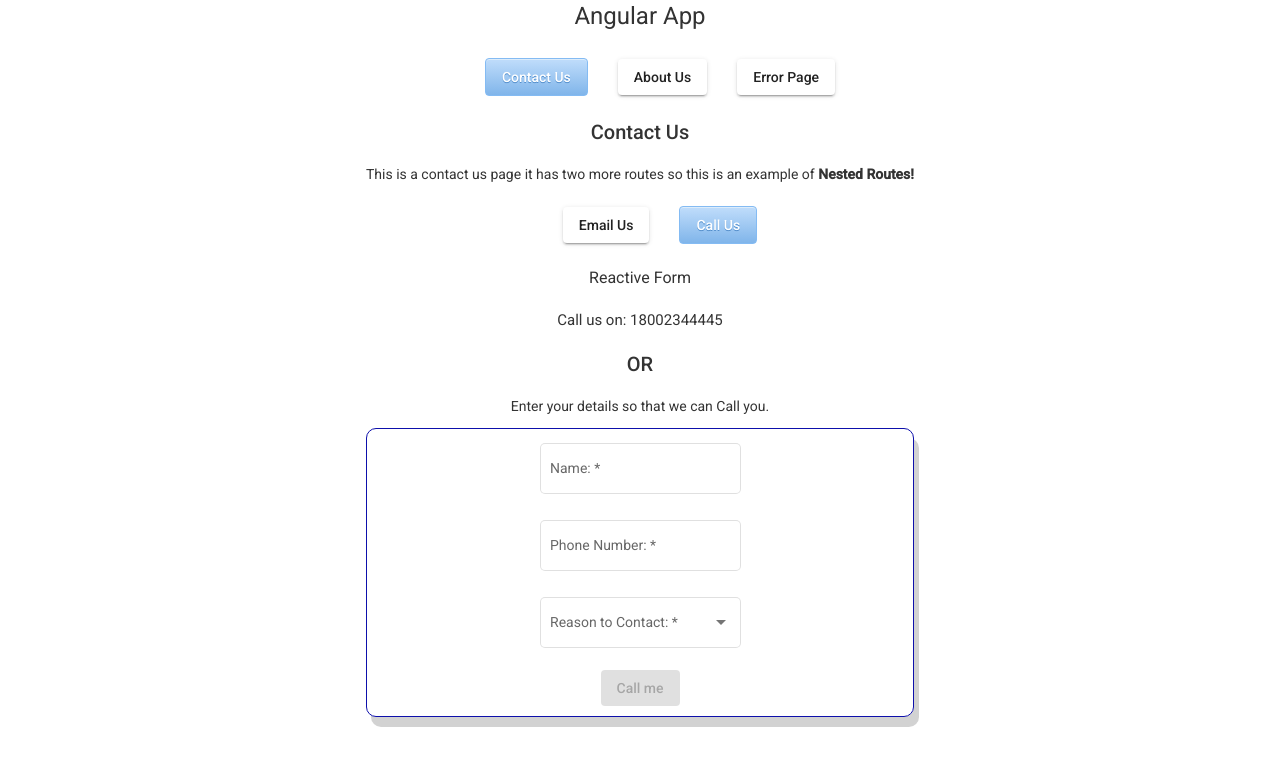
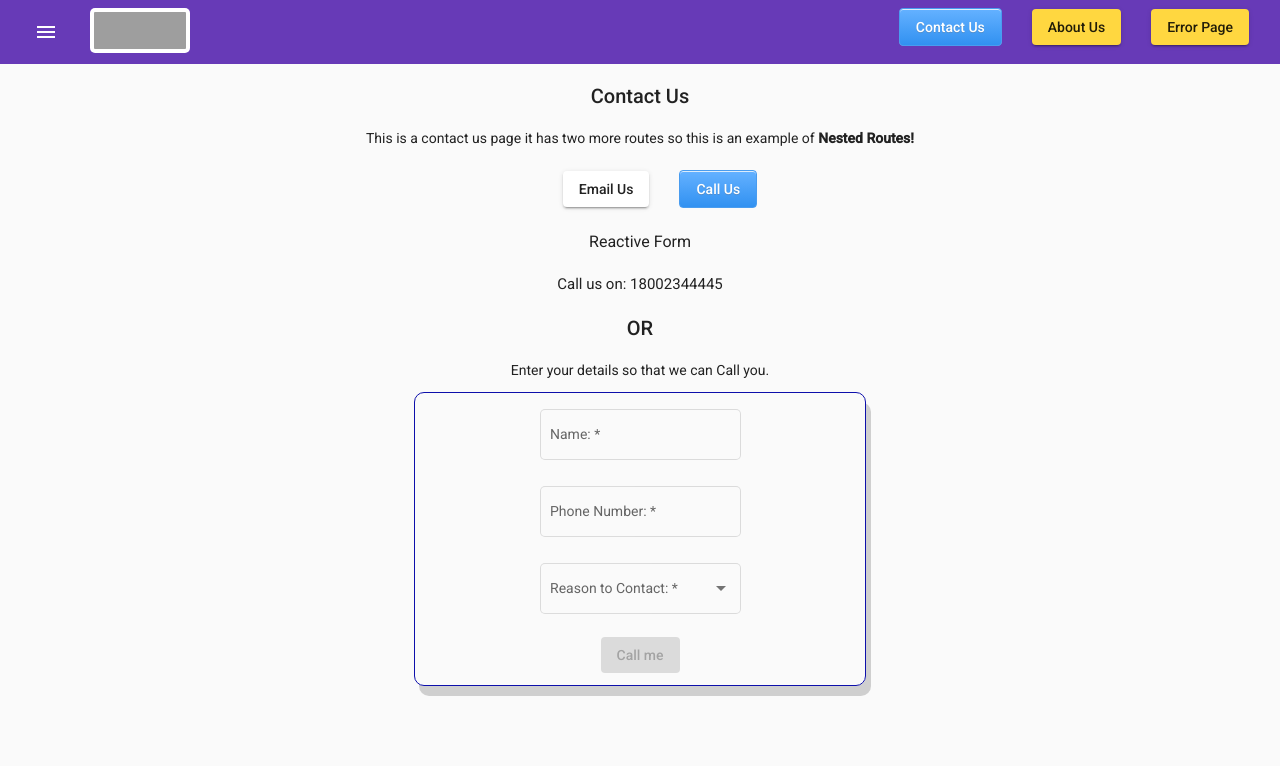
Before and after one commit to md-jawed/learning-angular, an Angular app: page /contact-us/call-us in a window 1280 px wide. Shown: the top 766 px of the page. Built offline with nearby package versions, Linux system fonts and the light colour scheme; grey boxes are pictures that could not be loaded.

Commit message:
Side-nav & Nav-bar

```diff
--- a/src/app/app.component.css
+++ b/src/app/app.component.css
@@ -24,14 +24,91 @@ li{
     display: inline;
     margin: 5px;
 }
-.active {
+/* .active {
     box-shadow: inset 0 1px 0 0 #dcecfb;
     background: #bddbfa linear-gradient(to bottom, #bddbfa 5%, #80b5ea 100%);
     border: 1px solid #84bbf3;
     color: #ffffff;
     text-shadow: 0 1px 0 #528ecc;
+} */
+.active {
+    box-shadow: inset 0 1px 0 0 #dcecfb;
+    background: #bddbfa linear-gradient(to bottom, #62b0ff 5%, #3191f1 100%);
+    border: 1px solid #499cef;
+    color: #ffffff;
+    text-shadow: 0 1px 0 #528ecc;
 }
-div{
+.error {
+    box-shadow: inset 0 1px 0 0 #dcecfb;
+    background: #bddbfa linear-gradient(to bottom, #ff6262 5%, #f13131 100%);
+    border: 1px solid #ef4949;
+    color: #ffffff;
+    text-shadow: 0 1px 0 #cc5252;
+}
+/* div{
     align-items: center;
     border: 1px solid black;
+} */
+.nav-bar{
+    justify-content: space-between;
 }
+mat-sidenav-container{
+    height: 100%;
+}
+mat-sidenav, mat-sidenav-content{
+    padding: 16px;
+}
+mat-sidenav{
+    background-color: indigo;
+    width: 200px;
+}
+.img-style{
+    background-color: white ;
+    padding:4px;
+    border-radius: 5px;
+}
+/*
+.page-container {
+    height: 100%;
+    background: #fafafa;
+    color: #000;
+
+    display: flex;
+    flex-direction: column;
+
+    a {
+        color: inherit;
+        text-decoration: none;
+    }
+
+    header {
+        background: #3f51b5;
+        color: #fff;
+
+        padding: 18px 24px;
+
+        font-size: 14px;
+        font-weight: bold;
+
+        display: flex;
+        justify-content: space-between;
+
+        .menu-button {
+            margin-right: 24px;
+            min-width: 0;
+            padding: 0;
+            line-height: normal;
+        }
+
+        .app-title {
+            padding: 0 3px;
+        }
+    }
+}
+*/
+.menu-button {
+    margin-right: 24px;
+    min-width: 0;
+    padding: 0;
+    line-height: normal;
+}
--- a/src/app/app.component.html
+++ b/src/app/app.component.html
@@ -1,19 +1,39 @@
 
+<mat-toolbar color="primary" class="nav-bar">
+  <div>
+    <!-- <span>CROPIN</span> -->
+    <button mat-icon-button (click)="sidenav.toggle()" class="menu-button"><mat-icon>menu</mat-icon></button>
+    <img src="https://www.cropin.com/hs-fs/hubfs/cropin_2021/cropin-logo.png?width=300&height=128&name=cropin-logo.png" height="45px" width="100px" class="img-style">
+  </div>
+  <div>
+    <nav>
+      <ul>
+        <!-- <li><a class="button" routerLink="/contact-us" routerLinkActive="active" ariaCurrentWhenActive="page">Contact Us</a></li> -->
+        <li><button mat-raised-button color="accent" routerLink="/contact-us" routerLinkActive="active" ariaCurrentWhenActive="page">Contact Us</button></li>
+        <!-- <li><a class="button" routerLink="/about-us" routerLinkActive="active" ariaCurrentWhenActive="page">About Us</a></li> -->
+        <li><button mat-raised-button color="accent" routerLink="/about-us" routerLinkActive="active" ariaCurrentWhenActive="page">About Us</button></li>
+        <!-- <li><a class="button" routerLink="/no-route" routerLinkActive="active" ariaCurrentWhenActive="page">Error page</a></li> -->
+        <li><button mat-raised-button color="accent" routerLink="/no-route" routerLinkActive="error" ariaCurrentWhenActive="page">Error Page</button></li>
+      </ul>
+    </nav>
+  </div>
 
-<h1>Angular App</h1>
+</mat-toolbar>
+
 <!-- This nav gives you links to click, which tells the router which route to use (defined in the routes constant in  AppRoutingModule) -->
-<nav>
-  <ul>
-    <!-- <li><a class="button" routerLink="/contact-us" routerLinkActive="active" ariaCurrentWhenActive="page">Contact Us</a></li> -->
-    <li><button mat-raised-button routerLink="/contact-us" routerLinkActive="active" ariaCurrentWhenActive="page">Contact Us</button></li>
-    <!-- <li><a class="button" routerLink="/about-us" routerLinkActive="active" ariaCurrentWhenActive="page">About Us</a></li> -->
-    <li><button mat-raised-button routerLink="/about-us" routerLinkActive="active" ariaCurrentWhenActive="page">About Us</button></li>
-    <!-- <li><a class="button" routerLink="/no-route" routerLinkActive="active" ariaCurrentWhenActive="page">Error page</a></li> -->
-    <li><button mat-raised-button routerLink="/no-route" routerLinkActive="active" ariaCurrentWhenActive="page">Error Page</button></li>
-  </ul>
-</nav>
+<mat-sidenav-container>
+  <mat-sidenav #sidenav mode="side" [(opened)]="opened">
+
+    <div style="color: white ;">
+      Registration Form
+    </div>
+  </mat-sidenav>
+  <mat-sidenav-content>
+    <router-outlet></router-outlet>
+  </mat-sidenav-content>
+</mat-sidenav-container>
 <!-- The routed views render in the <router-outlet>-->
-<router-outlet></router-outlet>
+
 <!-- <app-email-us></app-email-us> -->
 <!-- <app-about-us></app-about-us> -->
 <!-- <hello-world></hello-world> -->
--- a/src/app/app.component.ts
+++ b/src/app/app.component.ts
@@ -7,6 +7,7 @@ import { Component } from '@angular/core';
 })
 export class AppComponent {
   title = 'learning-angular';
+  opened = false;
 }
 
 @Component({
--- a/src/app/contact-us/call-us/call-us.component.html
+++ b/src/app/contact-us/call-us/call-us.component.html
@@ -14,7 +14,7 @@
                         Name is required.
                     </div>
                     <div *ngIf="callUsForm.get('name')!.errors?.['minlength']">
-                        Name should be at least 4 characters long.
+                        <small>Name should be at least 4 characters long.</small>
                     </div>
                 </mat-hint>
             </mat-form-field>
@@ -29,7 +29,7 @@
                         Phone Number is required.
                     </div>
                     <div *ngIf="callUsForm.get('phone')!.errors?.['pattern']">
-                        Phone Number is not valid.
+                        Phone Number should start with 9.
                     </div>
                 </mat-hint>
             </mat-form-field>
@@ -41,7 +41,11 @@
                 <mat-select id="reason" formControlName="reason"  name="reason">
                     <mat-option *ngFor="let reason of reasons" [value]="reason">{{reason}}</mat-option>
                 </mat-select>
-
+                <mat-hint *ngIf="callUsForm.get('reason')!.invalid && (callUsForm.get('reason')!.dirty || callUsForm.get('reason')!.touched)">
+                    <div *ngIf="callUsForm.get('reason')!.errors?.['required']">
+                        Reason is required.
+                    </div>
+                </mat-hint>
             </mat-form-field>
 
 
@@ -49,7 +53,7 @@
         <button mat-raised-button color="primary" type="submit" [disabled]="!callUsForm.valid">Call me</button>
     </form>
 </div>
-<div class="form-div" [hidden]="!submitted">
+<div class="submit-div" [hidden]="!submitted">
     <h3>Following Details are submitted. Thank You.</h3>
     <p>Name: {{callUsForm.value.name}}</p>
     <p>Phone: {{callUsForm.value.phone}}</p>
--- a/src/app/contact-us/contact-us.component.css
+++ b/src/app/contact-us/contact-us.component.css
@@ -26,10 +26,11 @@ select {
     margin: auto;
     width: 100%;
     border: 1px solid #0d0fab;
-    padding: 10px;
+    padding: 1% 10% 1% 10%;
     /* font-size: 20px; */
     /* font-family: Arial, Helvetica, sans-serif; */
     box-shadow: 5px 10px #7c7c7c57;
     border-radius: 10px;
     margin-bottom: 20px;
+    max-width: max-content;
 }
--- a/src/app/contact-us/email-us/email-us.component.html
+++ b/src/app/contact-us/email-us/email-us.component.html
@@ -13,7 +13,7 @@
                         Name is required.
                     </div>
                     <div *ngIf="name.errors?.['minlength']">
-                        Name should be at least 4 characters long.
+                        <small>Name should be at least 4 characters long.</small>
                     </div>
                     <div *ngIf="name.errors?.['pattern']">
                         Name should start with A.
@@ -37,7 +37,7 @@
             </mat-form-field>
 
         </div>
-        <div>
+        <!-- <div>
             <mat-form-field appearance="outline">
                 <mat-label for="phone">Phone Number: </mat-label>
                 <input matInput type="tel"  id="phone" [(ngModel)]="model.phone" #phone="ngModel" name="phone" maxlength="10" pattern="[9][0-9]{9}"
@@ -52,7 +52,7 @@
                 </mat-hint>
             </mat-form-field>
 
-        </div>
+        </div> -->
         <div>
             <mat-form-field appearance="outline">
                 <mat-label for="reason">Reason to Contact: </mat-label>
@@ -79,7 +79,6 @@
     <h3>Following Details are submitted. Thank You.</h3>
     <p>Name: {{model.name}}</p>
     <p>Email: {{model.email}}</p>
-    <p>Phone: {{model.phone}}</p>
     <p>Reason to Contact: {{model.reason}}</p>
     <p> <i>We will connect with you shortly...</i></p>
 </div>
--- a/src/styles.css
+++ b/src/styles.css
@@ -6,7 +6,7 @@ html, body { height: 100%; }
 body {
     margin: 0;
     font-family: Roboto, "Helvetica Neue", sans-serif;
-    max-width: max-content;
+    /* max-width: max-content; */
     margin: auto;
     text-align: center;
 }
```
Also changed, not shown: src/app/material/material.module.ts (+7 -2 lines).
